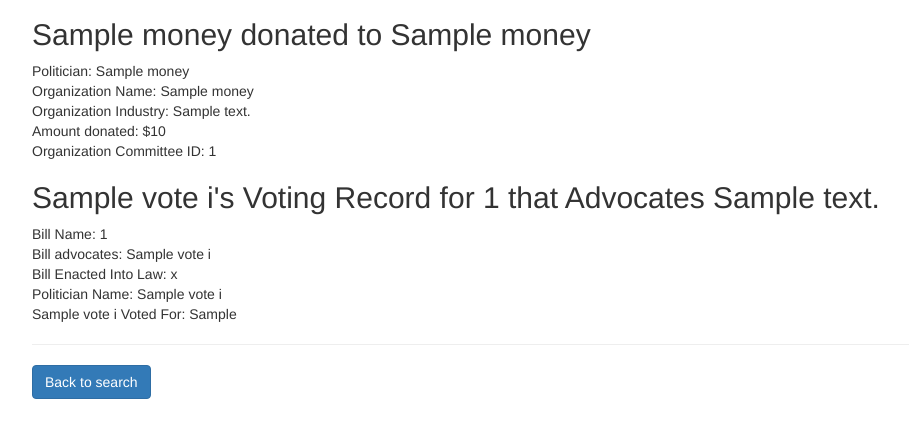
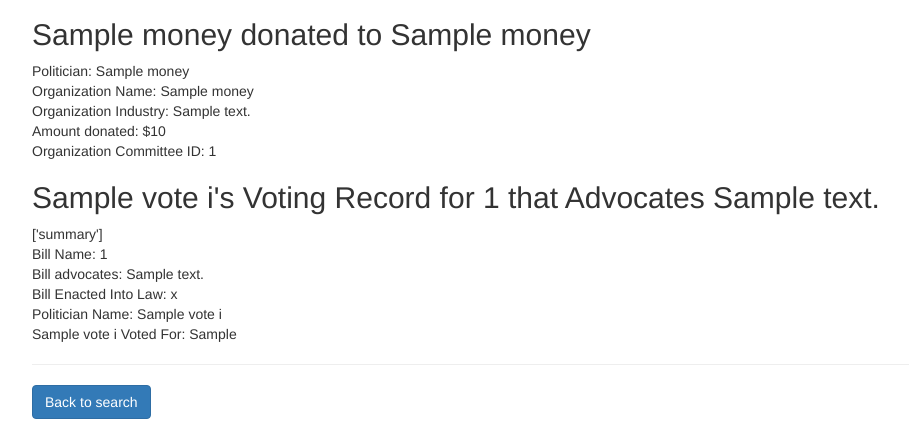
Before and after one commit to dariajung/cs4111-g13, a Flask app: template webserver/templates/search_results.html in a window 1280 px wide. Shown: the part 1017-1446 px from the top of the page, without its empty margins (38-947 px from the left). Before the commit the page ends 1416 px from the top, so only its background shows below. Run offline with Flask 2, Linux system fonts and the light colour scheme; the template is opened without the code that fills it: most values are stand-ins (such as "Sample title", 1, 10 or a date in 2020); parts of the project's set-up code (start-up, migrations or seed data) failed here and were passed over; some libraries are stand-ins or nearby versions.

Commit message:
fix summary

```diff
--- a/webserver/templates/search_results.html
+++ b/webserver/templates/search_results.html
@@ -102,8 +102,9 @@
 		{% if vote_i_data is defined %}
 			{% for n in vote_i_data %}
 				<h2> {{ n[3]}}'s Voting Record for {{n[0]}} that Advocates {{n.summary}}</h2>
+				{{n.keys()}}
 				<div>Bill Name: {{ n[0] }}</div>
-				<div>Bill advocates: {{ n[summary] }}</div>
+				<div>Bill advocates: {{ n.summary }}</div>
 				<div>Bill Enacted Into Law: {{ n.passed }}</div>
 				<div>Politician Name: {{ n[3] }}</div>
 				<div>{{n[3]}} Voted For: {{ n.voted_for }}</div>
```
